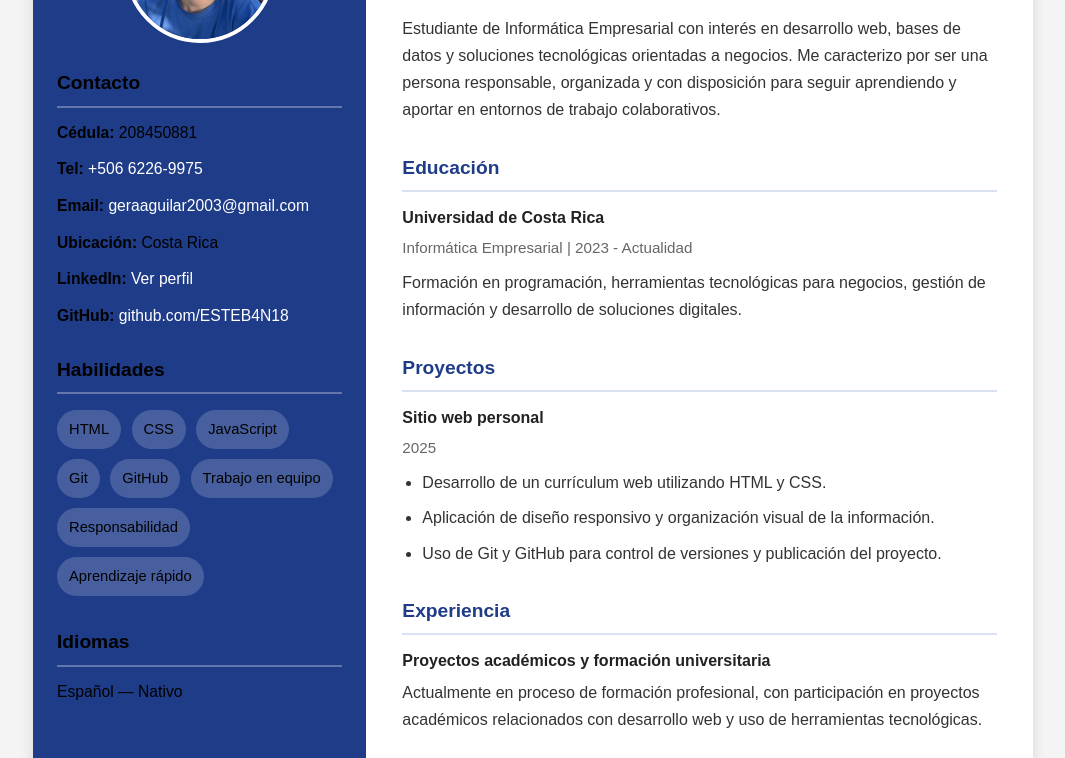
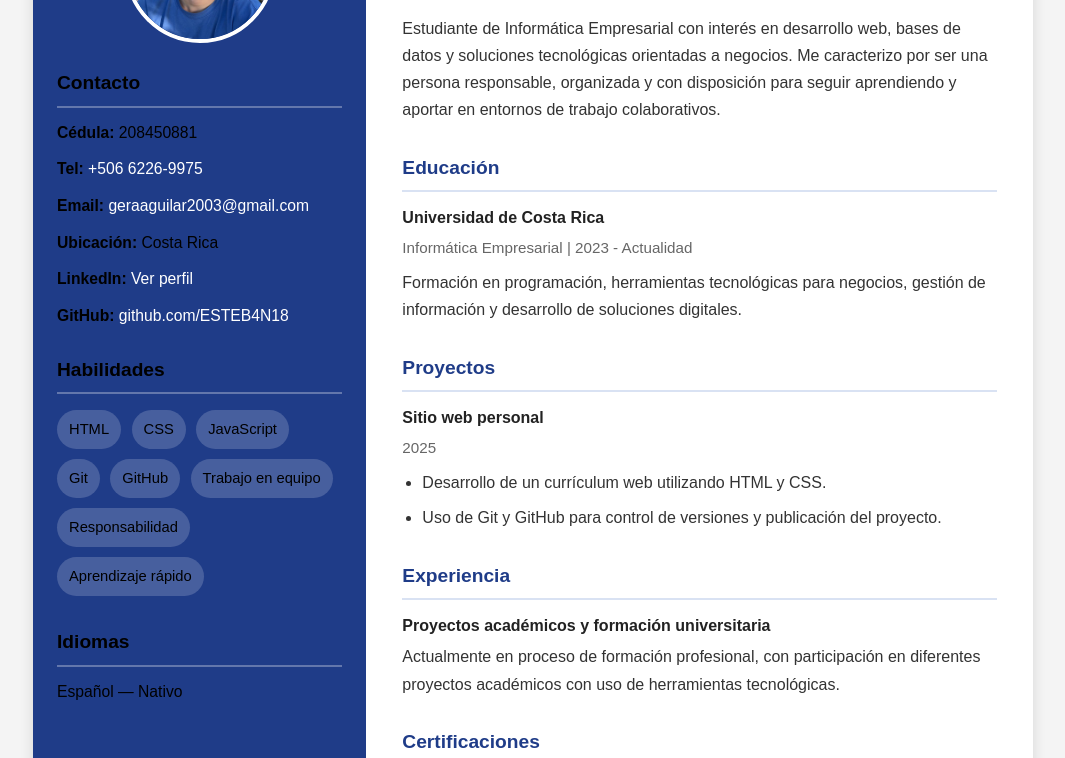
Before and after one commit to ESTEB4N18/Mi-curriculum, a website: page index.html in a window 1280 px wide. Shown: the part 157-915 px from the top of the page, without its empty margins (107-1172 px from the left). Drawn offline with Linux system fonts and the light colour scheme.

Commit message:
Ultimos arreglos

```diff
--- a/index.html
+++ b/index.html
@@ -80,7 +80,6 @@
           <p class="date">2025</p>
           <ul>
             <li>Desarrollo de un currículum web utilizando HTML y CSS.</li>
-            <li>Aplicación de diseño responsivo y organización visual de la información.</li>
             <li>Uso de Git y GitHub para control de versiones y publicación del proyecto.</li>
           </ul>
         </div>
@@ -91,8 +90,8 @@
         <div class="item">
           <h3>Proyectos académicos y formación universitaria</h3>
           <p>
-            Actualmente en proceso de formación profesional, con participación en
-            proyectos académicos relacionados con desarrollo web y uso de herramientas tecnológicas.
+            Actualmente en proceso de formación profesional, con participación en diferentes
+            proyectos académicos con uso de herramientas tecnológicas.
           </p>
         </div>
       </section>
```
